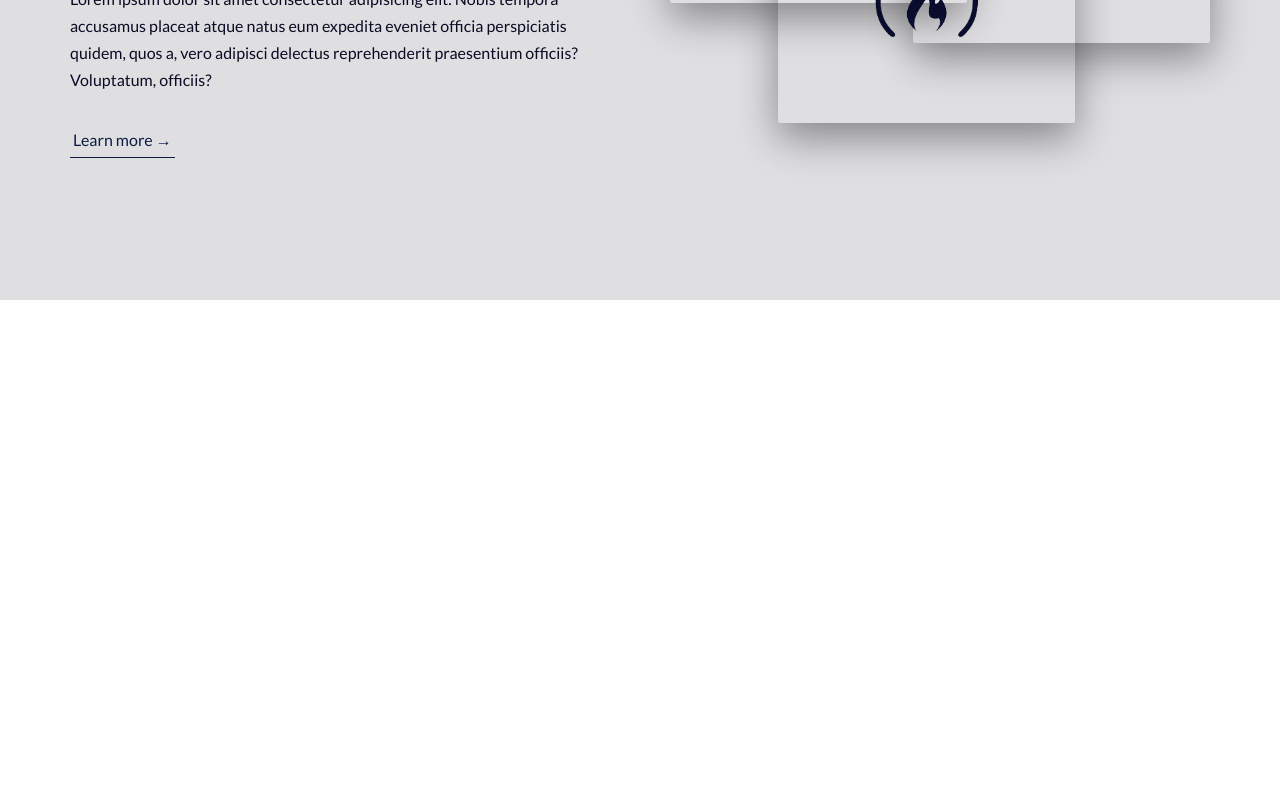
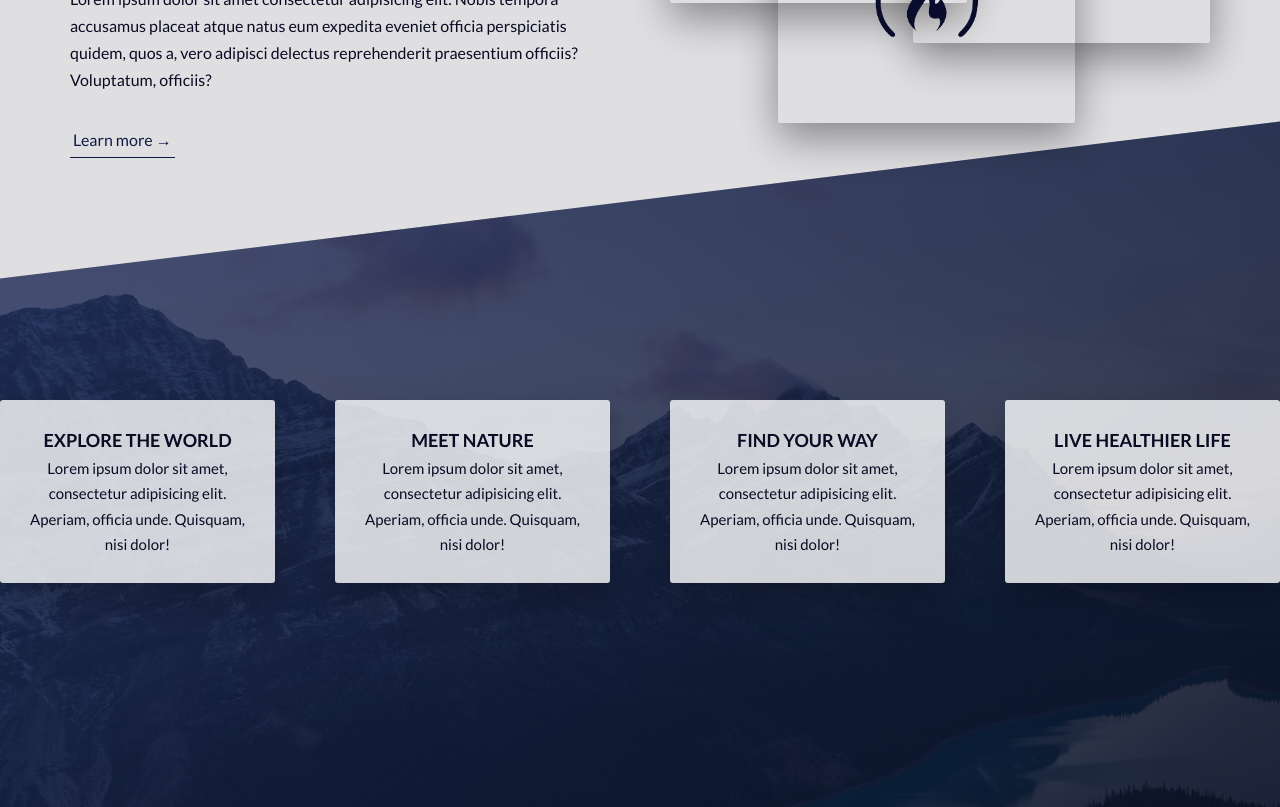
Before and after one commit to sitek94/portfolio, a React (Create React App) app: page / in a window 1280 px wide. Shown: the part 1300-2107 px from the top of the page. Before the commit the page ends 1600 px from the top, so only its background shows below. Built offline with nearby package versions, Linux system fonts and the light colour scheme.

Commit message:
Add basic features section

```diff
--- a/package.json
+++ b/package.json
@@ -10,6 +10,7 @@
     "node-sass": "^4.14.1",
     "react": "^16.13.1",
     "react-dom": "^16.13.1",
+    "react-icons": "^3.11.0",
     "react-scripts": "3.4.3"
   },
   "scripts": {
--- a/src/App.js
+++ b/src/App.js
@@ -4,6 +4,7 @@ import Header from './components/Header';
 
 import Layout from './layout';
 import About from './components/About';
+import Features from './components/Features';
 
 function App() {
 
@@ -12,6 +13,7 @@ function App() {
     <Layout theme="light-theme">
       <Header />
       <About />
+      <Features />
     </Layout>
   );
 }
--- /dev/null
+++ b/src/components/Features/Features.module.scss
@@ -0,0 +1,53 @@
+.container {
+  margin-top: -10rem;
+  padding: 20rem 0;
+  background-image: linear-gradient(
+      to right bottom,
+      rgba(var(--theme-light-rgb), 0.8),
+      rgba(var(--theme-dark-rgb), 0.8)
+    ),
+    url('../../images/nat-4.jpg');
+  background-size: cover;
+  transform: skewY(-7deg);
+
+  & > * {
+    transform: skewY(7deg);
+  }
+
+
+}
+
+.grid {
+  display: grid;
+  grid-template-columns: repeat(4, 1fr);
+  column-gap: var(--gutter-horizontal);
+}
+
+.box {
+  background-color: rgba(var(--white-rgb), 0.8);
+  font-size: 1.5rem;
+  padding: 2.5rem;
+  text-align: center;
+  border-radius: 3px;
+  box-shadow: 0 1.5rem 4rem rgba(var(--black-rgb), 0.25);
+  transition: transform 0.2s;
+
+
+  .icon {
+    font-size: 6rem;
+    display: inline-block;
+    background-image: linear-gradient(
+      to right,
+      var(--theme-light),
+      var(--theme-dark)
+    );
+    background-clip: text;
+    -webkit-background-clip: text;
+    color: transparent;
+
+  }
+
+  &:hover {
+    transform: translateY(-1.5rem) scale(1.03);
+  }
+}
--- /dev/null
+++ b/src/components/Features/index.js
@@ -0,0 +1,47 @@
+import React from 'react';
+
+import { container, grid, box, icon } from './Features.module.scss';
+
+export default function Features() {
+  return (
+    <section className={container}>
+      <div className={grid}>
+        <div className={box}>
+          <i className="feature-box__icon icon-basic-world"></i>
+          <h3 className="heading-tertiary">Explore the World</h3>
+          <p className="feature-box__text">
+            Lorem ipsum dolor sit amet, consectetur adipisicing elit. Aperiam,
+            officia unde. Quisquam, nisi dolor!
+          </p>
+        </div>
+
+        <div className={box}>
+          <i className="feature-box__icon icon-basic-compass"></i>
+          <h3 className="heading-tertiary">Meet nature</h3>
+          <p className="feature-box__text">
+            Lorem ipsum dolor sit amet, consectetur adipisicing elit. Aperiam,
+            officia unde. Quisquam, nisi dolor!
+          </p>
+        </div>
+
+        <div className={box}>
+          <i className="feature-box__icon icon-basic-map"></i>
+          <h3 className="heading-tertiary">Find your way</h3>
+          <p className="feature-box__text">
+            Lorem ipsum dolor sit amet, consectetur adipisicing elit. Aperiam,
+            officia unde. Quisquam, nisi dolor!
+          </p>
+        </div>
+
+        <div className={box}>
+          <i className="feature-box__icon icon-basic-heart"></i>
+          <h3 className="heading-tertiary">Live healthier life</h3>
+          <p className="feature-box__text">
+            Lorem ipsum dolor sit amet, consectetur adipisicing elit. Aperiam,
+            officia unde. Quisquam, nisi dolor!
+          </p>
+        </div>
+      </div>
+    </section>
+  );
+}
--- a/src/layout/layout.scss
+++ b/src/layout/layout.scss
@@ -1,4 +1,4 @@
 .layout {
     display: grid;
-    grid-template-rows: 100vh 100vh;
+    grid-template-rows: repeat(3, 100vh);
 }
```
Also changed, not shown: 1 other file (tests, documents, lock files or other folders).
